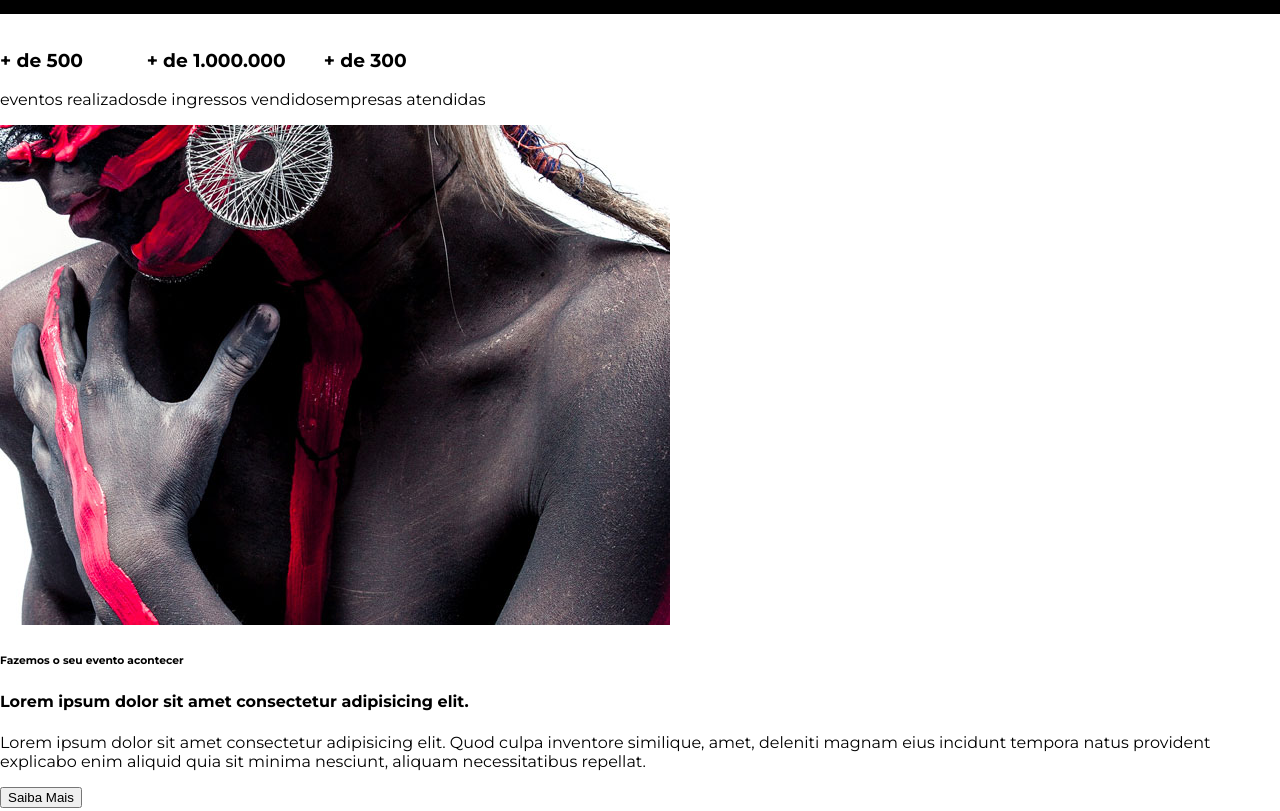
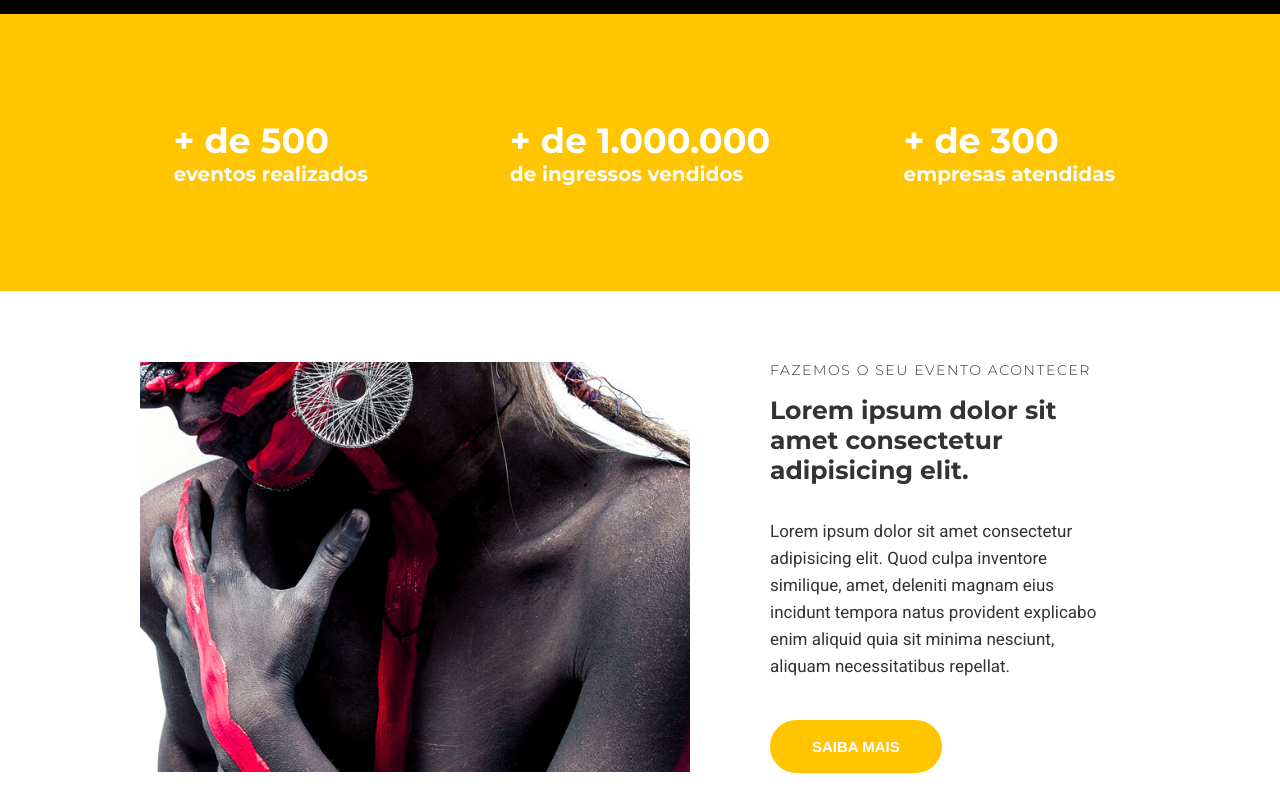
Before and after one commit to AndreRolimDias/studion, a website: page src/index.html in a window 1280 px wide. Shown: the part 818-1629 px from the top of the page. Drawn offline with Linux system fonts and the light colour scheme.

Commit message:
stylized institutional image

```diff
--- a/src/index.html
+++ b/src/index.html
@@ -10,6 +10,7 @@
 
 <body>
     <nav class="navbar">
+        <div class="container navbar__container">
             <h1 class="logo-studion">
                 Studi<span class="copy--primary">on</span> <span class="logo-studion__subtitle">Eventos</span>
             </h1>
@@ -40,8 +41,8 @@
                     </a>
                 </li>
             </ul>
+        </div>
     </nav>
-
     <header>
         <div id="slider">
             <div class="slider">
@@ -56,26 +57,32 @@
     </header>
 
     <main>
-        <section>
-            <ul>
+        <section id="counter">
+            <ul class="container counter__container">
                 <li>
-                    <h3>+ de 500</h3>
-                    eventos realizados
+                    <h3>+ de 500
+                        <small>eventos realizados</small>
+                    </h3>
+
                 </li>
                 <li>
-                    <h3>+ de 1.000.000</h3>
-                    de ingressos vendidos
+                    <h3>+ de 1.000.000
+                        <small>de ingressos vendidos</small>
+                    </h3>
+
                 </li>
                 <li>
-                    <h3>+ de 300</h3>
-                    empresas atendidas
+                    <h3>+ de 300
+                        <small>empresas atendidas</small>
+                    </h3>
+
                 </li>
             </ul>
         </section>
 
-        <section>
-            <div>
-                <img src="./images/institutional.jpg">
+        <section class="container institutional">
+            <img class="institutional__image" src="./images/institutional.jpg" alt="Studion institutional">
+            <div class="institutional__copy">
                 <h6>Fazemos o seu evento acontecer</h6>
                 <h4>Lorem ipsum dolor sit amet consectetur adipisicing elit.</h4>
                 <p>
@@ -83,7 +90,7 @@
                     deleniti magnam eius incidunt tempora natus provident explicabo enim aliquid quia sit minima
                     nesciunt, aliquam necessitatibus repellat.
                 </p>
-                <button>Saiba Mais</button>
+                <button class="btn btn--institutional">Saiba Mais</button>
             </div>
         </section>
 
--- a/src/style.css
+++ b/src/style.css
@@ -1,4 +1,4 @@
-@import url('https://fonts.googleapis.com/css2?family=Montserrat:wght@300;400;700;900&family=Roboto:wght@400;700&display=swap');
+@import url('https://fonts.googleapis.com/css2?family=Montserrat:wght@300;400;500;700;900&family=Roboto&display=swap');
 
 * {
     box-sizing: border-box;
@@ -7,14 +7,28 @@
 :root {
     font-family: 'Montserrat', sans-serif;
     font-size: 16px;
+    --color-copy: #333;
     --color-primary: #ffc500;
     --defaut-padding: 1rem;
+    color: var(--color-copy);
 }
 
 body {
     margin: 0;
     padding-top: 7.75rem;
 }
+
+header,
+main,
+footer {
+    overflow-x: hidden;
+}
+
+.container {
+    max-width: 1140px;
+    margin: 0 auto;
+}
+
 
 ul {
     display: flex;
@@ -25,17 +39,20 @@ ul {
 .navbar {
     position: fixed;
     z-index: 1;
+    top: 0;
+    left: 0;
+    width: 100%;
+    background-color: #000;
+    color: #fff;
+}
+
+.navbar__container {
     display: grid;
     grid-template-columns: 1fr 9fr;
     align-items: center;
-    top: 0;
-    left: 0;
     width: 100vw;
     height: 7.75rem;
     padding: 0 1rem;
-
-    background-color: #000;
-    color: #fff;
 }
 
 .navbar__links {
@@ -99,12 +116,14 @@ ul {
     position: absolute;
     left: 50vw;
 }
+
 .slide__copy h6 {
     font-size: .9375rem;
     font-weight: 400;
     text-transform: uppercase;
     letter-spacing: .1875rem;
 }
+
 .slide__copy h2 {
     font-size: 6.25rem;
     text-transform: uppercase;
@@ -131,8 +150,73 @@ ul {
 
 .btn:hover,
 .btn:active,
-.btn:focus {
+.btn:focus,
+.btn--institutional {
     border-color: var(--color-primary);
     background-color: var(--color-primary);
     color: #fff;
+    text-transform: uppercase;
 }
+
+#counter {
+    background-color: var(--color-primary);
+    color: #fff;
+}
+
+.counter__container {
+    display: grid;
+    grid-template-columns: repeat(auto-fill, minmax(300px, 1fr));
+    place-items: center;
+    padding: 4.375rem 1rem;
+}
+
+.counter__container h3 {
+    font-size: 2.1875rem;
+}
+
+.counter__container h3 small {
+    display: block;
+    font-size: 1.25rem;
+}
+
+.institutional {
+    display: grid;
+    gap: 3.125rem;
+    grid-template-columns: auto auto;
+    align-items: center;
+    padding: 4.375rem;
+}
+
+.institutional__image {
+    max-width: 550px;
+}
+
+.institutional__copy {
+    padding: 0 1.875rem;
+}
+
+.institutional__copy h6 {
+    font-size: .875rem;
+    font-weight: 300;
+    letter-spacing: 0.1rem;
+    text-transform: uppercase;
+    margin: 0;
+}
+
+.institutional__copy h4 {
+    font-size: 1.5625rem;
+    margin-top: 1rem;
+}
+
+.institutional p {
+    font-family: 'roboto', sans-serif;
+    font-size: 1.0625rem;
+    line-height: 1.6875rem;
+    margin-bottom: 0;
+    margin-bottom: 2.5rem;
+}
+
+.btn--institutional:hover {
+    color: var(--color-copy);
+    background: unset;
+}
```
Lines whose indentation alone changed are shown as unchanged.
